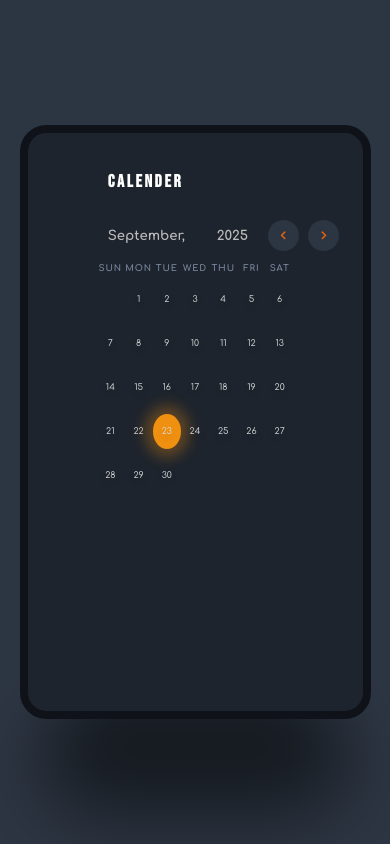
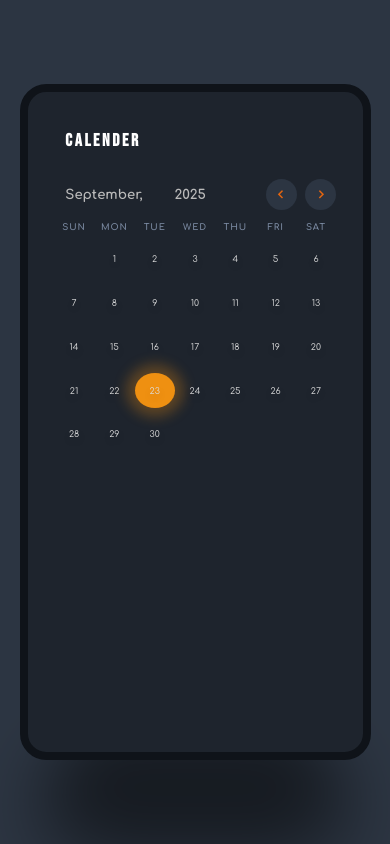
Before and after one commit to TacticalReader/Calendar-App, a React (Vite) app in the folder calender-app/: page / in a window 390 px wide. Built offline with nearby package versions, Linux system fonts and the light colour scheme.

Commit message:
Update CALENDERAPP.css
media queries for phone sizes

```diff
--- a/calender-app/src/Components/CALENDERAPP.css
+++ b/calender-app/src/Components/CALENDERAPP.css
@@ -388,3 +388,25 @@ color: #fff;
 
 
 }
+
+@media (max-width: 500px) {
+  .calender-app{
+    aspect-ratio: 10/9;
+  }
+  .calender {
+    width: 100%;
+  }
+  .event-popup{
+    top: 23%;
+    width: 80%;
+  }
+  .events{
+    width: 100%;
+  }
+}
+
+@media (max-width: 350px) {
+  .calender-app{
+    aspect-ratio: 3/2;
+  }
+}
```
